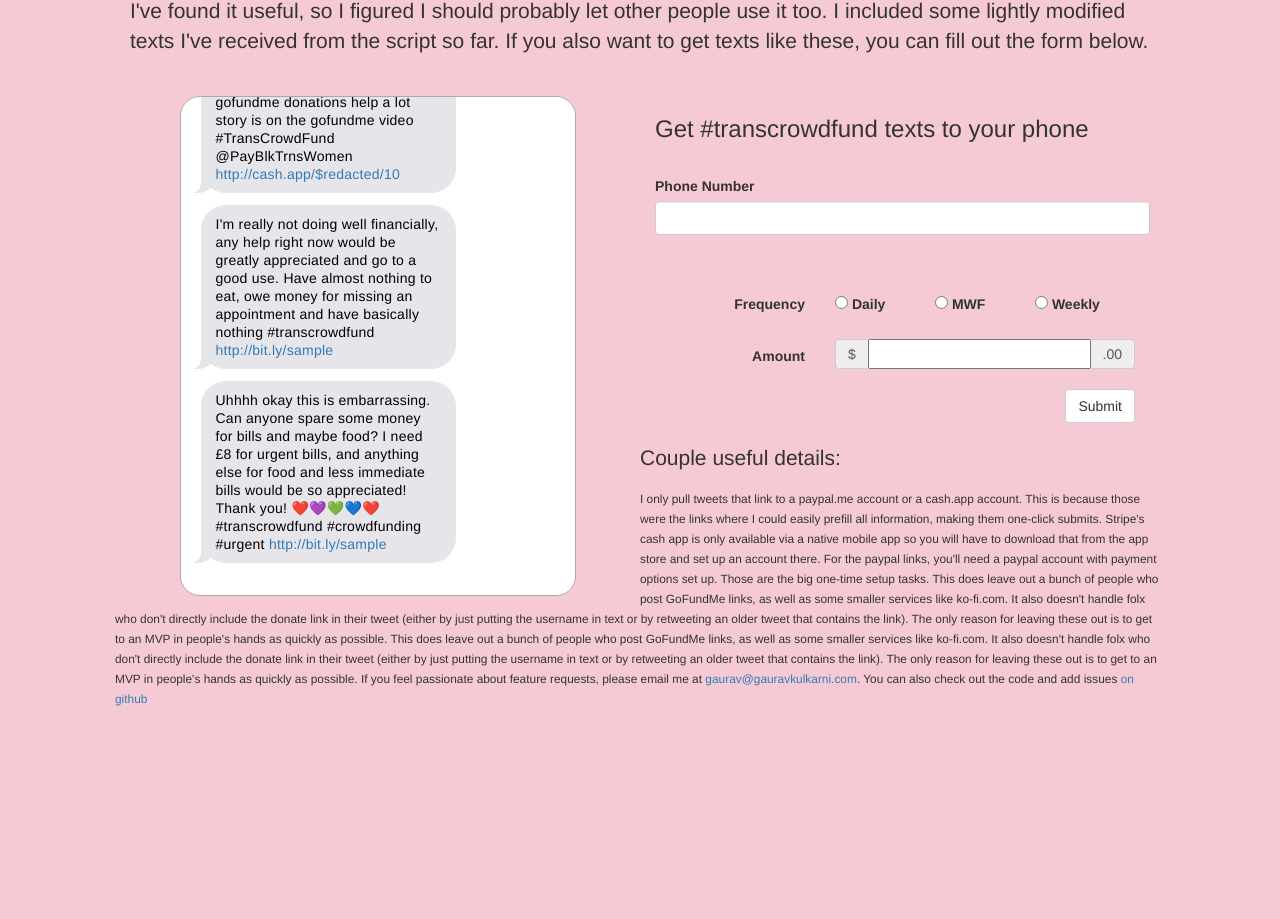
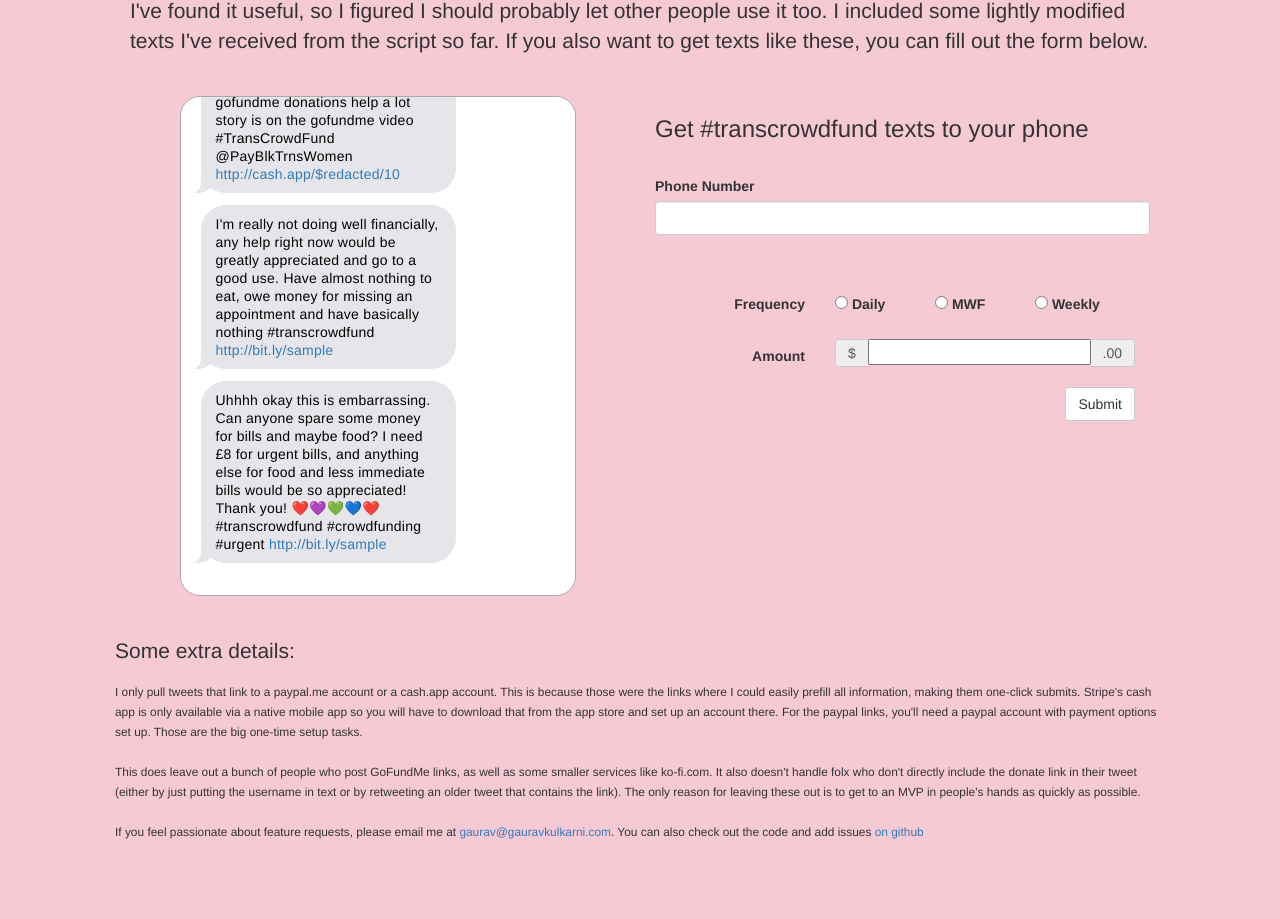
Before and after one commit to gauravmk/supporttranscrowdfund, a Flask app: page / in a window 1280 px wide. Shown: the part 706-1625 px from the top of the page. Before the commit the page ends 1412 px from the top, so only its background shows below. Run offline with Flask 2, Linux system fonts and the light colour scheme; some libraries are stand-ins or nearby versions.

Commit message:
clean up extra details

```diff
--- a/templates/index.html
+++ b/templates/index.html
@@ -13,7 +13,7 @@
   }
 
   #amount {
-    line-height: 24px;
+    line-height: 20px;
     width: 100%;
   }
 
@@ -180,16 +180,17 @@
         </form>
       </div>
     </div>
-    <p>Couple useful details:</p>
+  </div>
+  <div style="margin-top: 40px;" class="row">
+    <p>Some extra details:</p>
     <small>
       I only pull tweets that link to a paypal.me account or a cash.app account. This is because those were the links where I could easily prefill all information, making them one-click submits. Stripe's cash app is only available via a native mobile app so you will have to download that from the app store and set up an account there. For the paypal links, you'll need a paypal account with payment options set up. Those are the big one-time setup tasks.
     </small>
+    <br /><br />
     <small>
       This does leave out a bunch of people who post GoFundMe links, as well as some smaller services like ko-fi.com. It also doesn't handle folx who don't directly include the donate link in their tweet (either by just putting the username in text or by retweeting an older tweet that contains the link). The only reason for leaving these out is to get to an MVP in people's hands as quickly as possible.
     </small>
-    <small>
-      This does leave out a bunch of people who post GoFundMe links, as well as some smaller services like ko-fi.com. It also doesn't handle folx who don't directly include the donate link in their tweet (either by just putting the username in text or by retweeting an older tweet that contains the link). The only reason for leaving these out is to get to an MVP in people's hands as quickly as possible.
-    </small>
+    <br /><br />
     <small>
       If you feel passionate about feature requests, please email me at <a href="mailto:gaurav@gauravkulkarni.com">gaurav@gauravkulkarni.com</a>. You can also check out the code and add issues <a href="https://github.com/gauravmk/supporttranscrowdfund">on github</a>
     </small>
```
